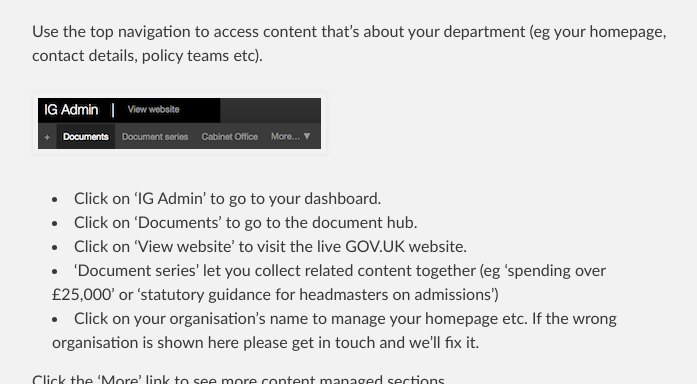
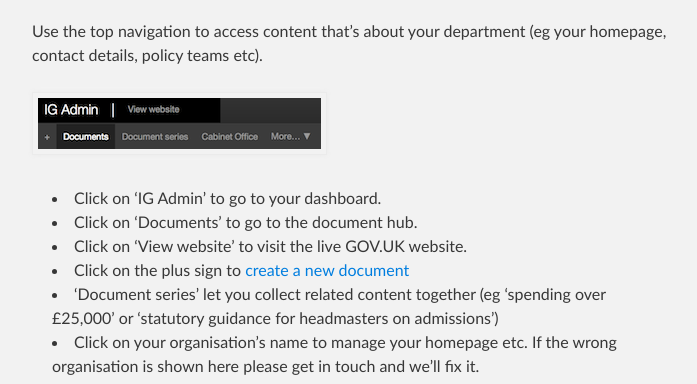
Before and after one commit to alphagov/inside-government-admin-guide, a Jekyll site: the page built from first-steps/top-navigation.md, in a window 1280 px wide and 900 px high, scrolled down 336 px, cut to the strip 0-384 px from the top of the window. Shown: the whole strip, without its empty margins (288-985 px from the left). Built offline with Jekyll 4.4.1, drawn with Linux system fonts in a browser that asks for light colours.

Commit message:
Update top-navigation.md

```diff
--- a/first-steps/top-navigation.md
+++ b/first-steps/top-navigation.md
@@ -12,6 +12,7 @@ Use the top navigation to access content that's about your department (eg your h
 * Click on 'IG Admin' to go to your dashboard.
 * Click on ‘Documents’ to go to the document hub.
 * Click on 'View website' to visit the live GOV.UK website.
+* Click on the plus sign to [create a new document](http://alphagov.github.io/inside-government-admin-guide/creating-documents/create-a-new-doc.html)
 * 'Document series' let you collect related content together (eg ‘spending over £25,000’ or ‘statutory guidance for headmasters on admissions’)
 * Click on your organisation's name to manage your homepage etc. If the wrong organisation is shown here please get in touch and we’ll fix it.
 
```
